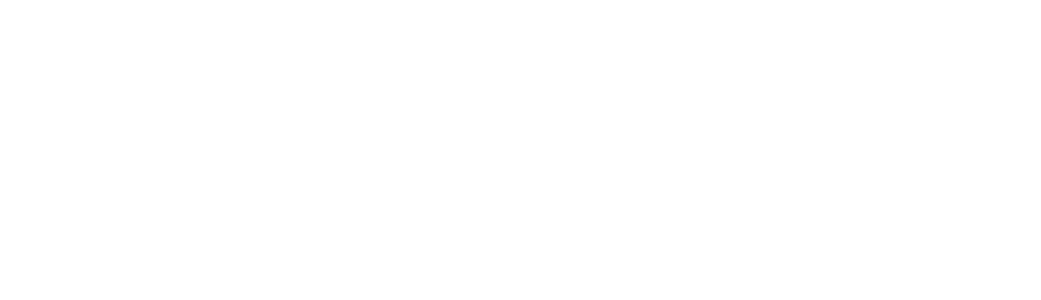
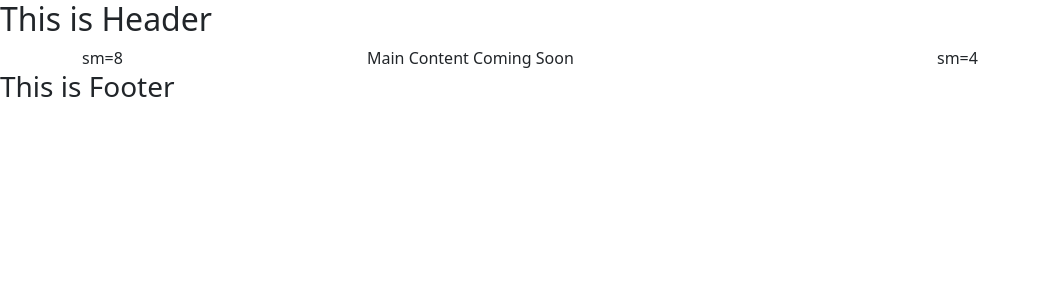
Before and after one commit to tonmoy3673/news, a React (Vite) app: page / in a window 1280 px wide. Shown: the top 300 px of the page, without its empty margins (0-1041 px from the left). Built offline with nearby package versions, Linux system fonts and the light colour scheme.

Commit message:
added layOut

```diff
--- a/src/components/Main/Main.jsx
+++ b/src/components/Main/Main.jsx
@@ -1,5 +1,21 @@
+import { Col, Container, Row } from "react-bootstrap";
+import Footer from "../Pages/Shared/Footer";
+import Header from "../Pages/Shared/Header";
+
 const Main = () => {
-  return <div></div>;
+  return (
+    <div>
+      <Header />
+      <Container>
+        <Row>
+          <Col lg={3}>sm=8</Col>
+          <Col lg={6}>Main Content Coming Soon</Col>
+          <Col lg={3}>sm=4</Col>
+        </Row>
+      </Container>
+      <Footer />
+    </div>
+  );
 };
 
 export default Main;
--- a/src/components/Pages/Home/Home/Home.jsx
+++ b/src/components/Pages/Home/Home/Home.jsx
@@ -1,5 +1,9 @@
 const Home = () => {
-  return <div></div>;
+  return (
+    <div>
+      <h2>This is Home Page</h2>
+    </div>
+  );
 };
 
 export default Home;
--- a/src/main.jsx
+++ b/src/main.jsx
@@ -1,6 +1,5 @@
 import React from "react";
 import ReactDOM from "react-dom/client";
-import App from "./App.jsx";
 import "./index.css";
 import "bootstrap/dist/css/bootstrap.min.css";
 import { RouterProvider, createBrowserRouter } from "react-router-dom";
```
